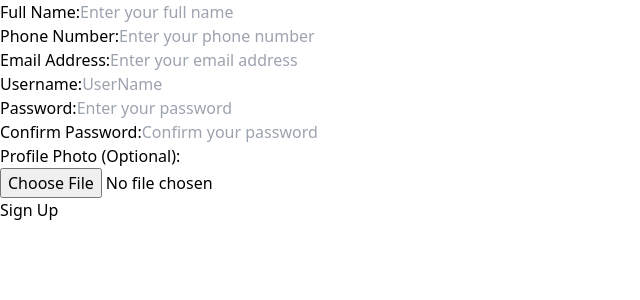
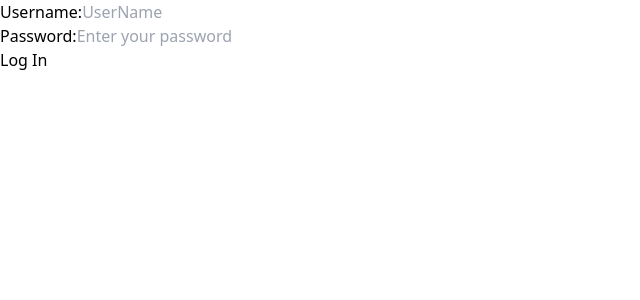
Before and after one commit to agrawalkush2020/splitWise, a Next.js app: page / in a window 1280 px wide. Shown: the top 300 px of the page, without its empty margins (0-640 px from the left). Built offline with nearby package versions, Linux system fonts and the light colour scheme.

Commit message:
session sending from login page

```diff
--- /dev/null
+++ b/components/Login.js
@@ -0,0 +1,93 @@
+import React, {useState} from "react";
+import Input from "./Input";
+
+const Login = ({
+
+}) => {
+    const [userName, setUserName] = useState('')
+    const [password, setPassword] = useState('');
+
+    const handleUserNameChange = (value) => {
+        setUserName(value);
+    }
+
+    const handlePasswordChange = (value) => {
+        setPassword(value);
+    }
+
+    const makeTheCall = async (url, body) => {
+        let response = await fetch(url, {
+            method: 'POST',
+            body: JSON.stringify(body),
+            headers: {
+                'Content-Type': 'application/json'
+            },
+            credentials: 'include',
+        })
+
+        return response;
+    }
+
+    const handleTheSubmit = async (event) => {
+
+        if(!userName || !password){
+            alert('Don"t leave the input empty')
+            return ;
+        }
+
+        event.preventDefault();
+
+        debugger
+
+        let url = 'http://127.0.0.1:8000/' + "users/login/";
+        let body = {
+            userName: userName,
+            password: password,
+        };
+
+        let response = await makeTheCall(url, body);
+        if(response.ok){
+            const data = await response.json();
+            if(data?.success){
+                // user logged In
+
+
+            }
+            else{
+                alert(`${data?.message}`);
+            }
+        }
+        else{
+            alert('Some thing went Wrong!!');
+        }
+
+    }
+
+    return (
+        <>
+            <form onSubmit={handleTheSubmit}>
+
+                <Input
+                    name={"username"}
+                    type={"text"}
+                    label={"Username:"}
+                    value={userName}
+                    placeHolder={"UserName"}
+                    handleChange={handleUserNameChange}
+                />
+                <Input
+                    name={"password"}
+                    type={"password"}
+                    label={"Password:"}
+                    value={password}
+                    placeHolder={"Enter your password"}
+                    handleChange={handlePasswordChange}
+                />
+
+                <button className="bg-orange-600" type="submit">Log In</button>
+            </form>
+        </>
+    )
+}
+
+export default Login;
--- a/components/Outerbody.js
+++ b/components/Outerbody.js
@@ -2,13 +2,15 @@
 import React from "react";
 import SignUp from "./SignUp";
 import Group from "./Group";
+import Login from "./Login";
 
 
 const Outerbody = ({
 
 })=>{
     return (
-        <SignUp />
+        // <SignUp />
+        <Login />
         // <Group />
     )
 }
--- a/components/SignUp.js
+++ b/components/SignUp.js
@@ -93,13 +93,19 @@ const SignUp = () => {
         let response = await makeTheCall(url, body);
         if (response.ok) {
             const data = await response.json();
+            if(data?.success){
+                // user created successfully
+
+            }
+            else{
+                alert(`${data?.message}`);
+            }
         }
         else {
-            alert('Some thing went Wrong!!')
+            alert('Some thing went Wrong!!');
         }
 
         debugger
-
     }
 
     return (
--- /dev/null
+++ b/pages/users/login.js
@@ -0,0 +1 @@
+import React from "react";
```
